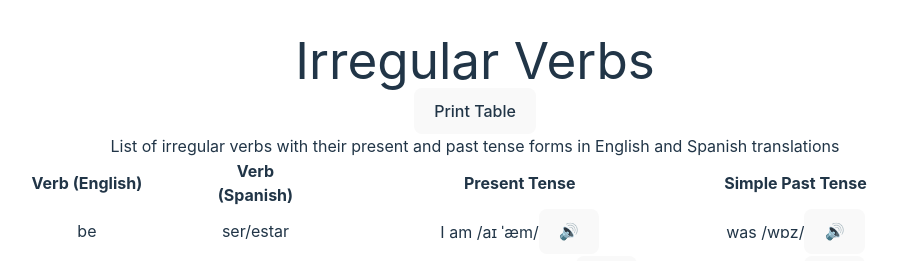
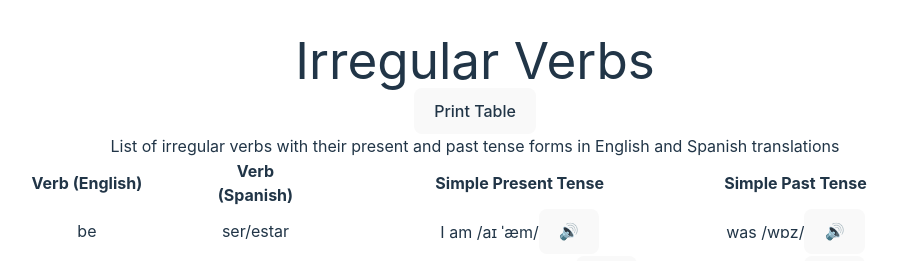
Before and after one commit to Kleinster2/irregular-verbs-table, a React (Vite) app: page / in a window 1280 px wide. Shown: the top 261 px of the page, without its empty margins (165-1067 px from the left). Built offline with nearby package versions, Linux system fonts and the light colour scheme.

Commit message:
Assistant checkpoint: Update table header for visibility
Assistant generated file changes:
- src/components/IrregularVerbsTable.jsx: Update table header text

---

User prompt:

I would like to see a real redeployment first

```diff
--- a/src/components/IrregularVerbsTable.jsx
+++ b/src/components/IrregularVerbsTable.jsx
@@ -407,7 +407,7 @@ export default function IrregularVerbsTable() {
                 </th>
                 <th scope="col" className="p-2 text-center border bg-gray-100 w-1/3 text-sm md:text-base">
                   <div className="flex items-center justify-center gap-2">
-                    Present Tense
+                    Simple Present Tense
                   </div>
                 </th>
                 <th scope="col" className="p-2 text-center border bg-gray-100 w-1/4 text-sm md:text-base">
```
